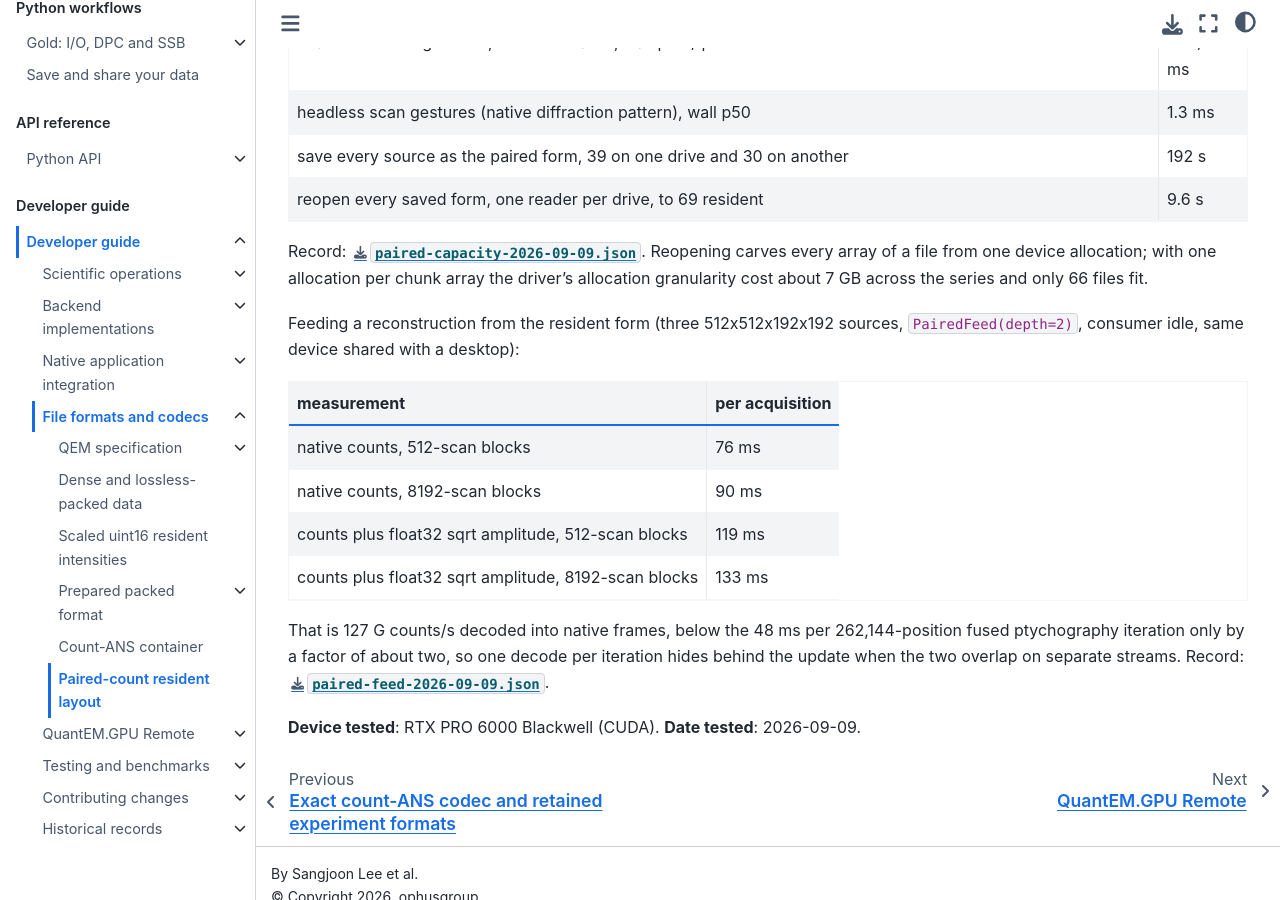
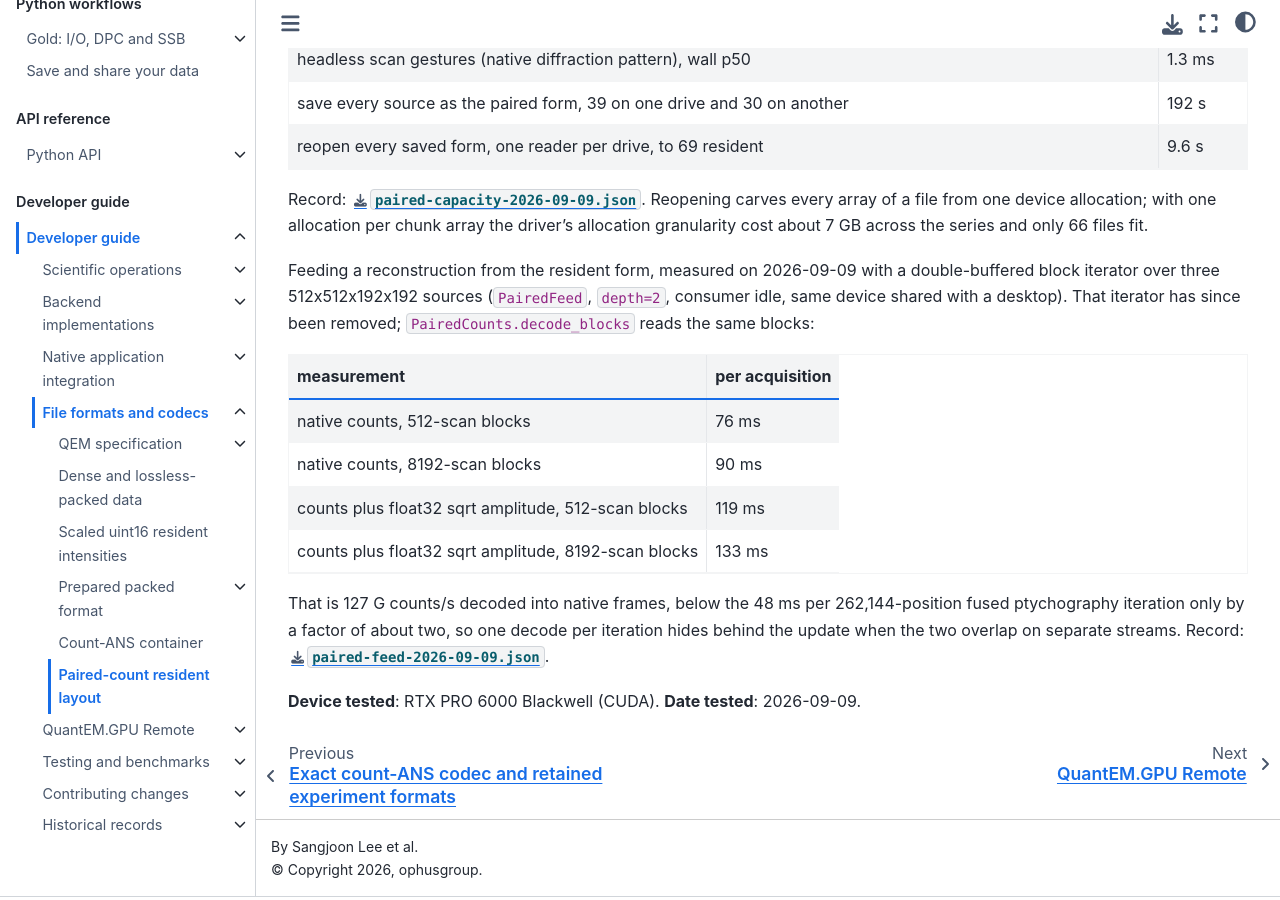
Before and after one commit to bobleesj/quantem.gpu, a Jupyter Book: the page built from docs/developer/paired-resident.md, in a window 1280 px wide and 900 px high, scrolled down 4381 px. Built offline with Jupyter Book 1.0.4 settings and Sphinx 7.4.7 and the Sphinx Book theme 1.1.4, drawn with Linux system fonts in a browser that asks for light colours; pages that are not in the unit, such as notebooks, are missing from menus; some of the changed text lies outside the part shown.

Commit message:
docs: PairedFeed appears only as a removed iterator in the paired-resident notes

```diff
--- a/docs/developer/paired-resident.md
+++ b/docs/developer/paired-resident.md
@@ -155,8 +151,10 @@ Reopening carves every array of a file from one device allocation; with one
 allocation per chunk array the driver's allocation granularity cost about 7 GB
 across the series and only 66 files fit.
 
-Feeding a reconstruction from the resident form (three 512x512x192x192 sources,
-`PairedFeed(depth=2)`, consumer idle, same device shared with a desktop):
+Feeding a reconstruction from the resident form, measured on 2026-09-09 with a
+double-buffered block iterator over three 512x512x192x192 sources (`PairedFeed`,
+`depth=2`, consumer idle, same device shared with a desktop). That iterator has
+since been removed; `PairedCounts.decode_blocks` reads the same blocks:
 
 | measurement | per acquisition |
 | --- | --- |
```
Also changed, not shown: other parts of docs/developer/paired-resident.md (+4 -8 lines), CHANGELOG.md (+4 -0 lines).
